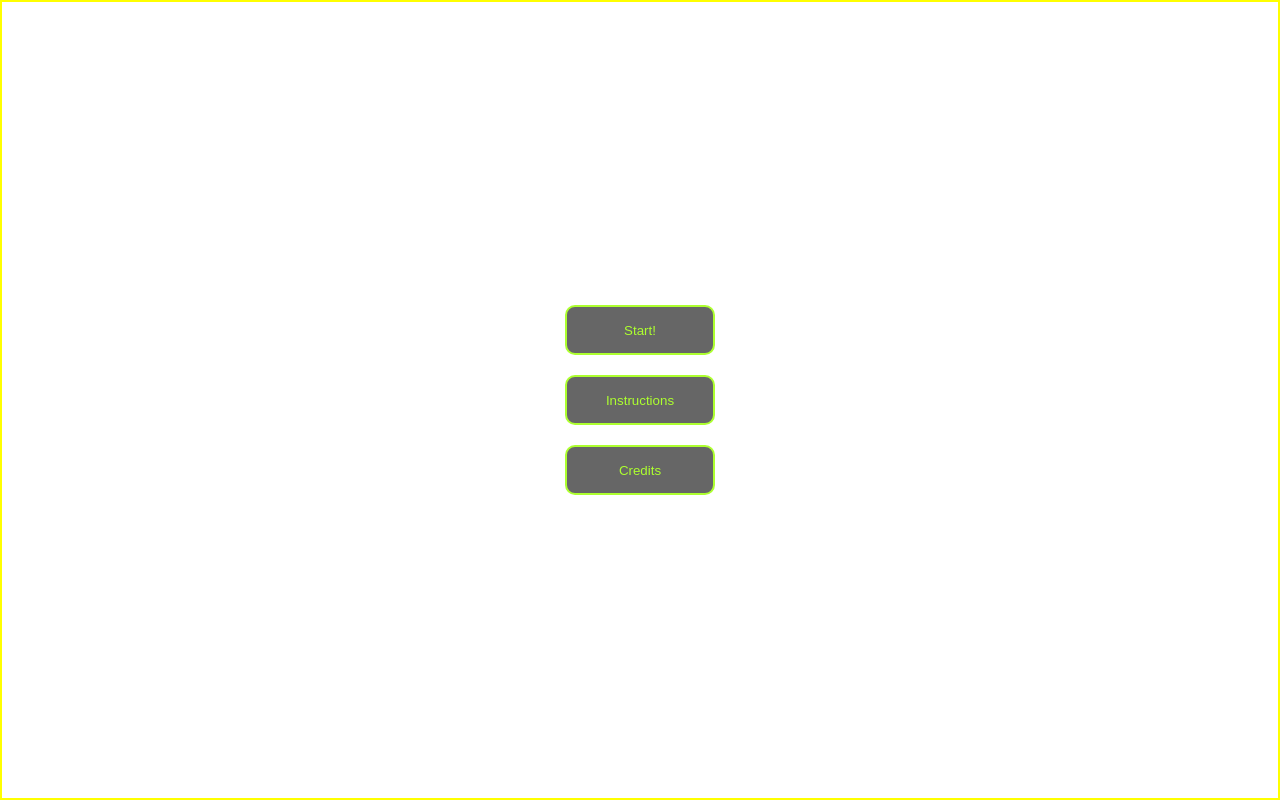
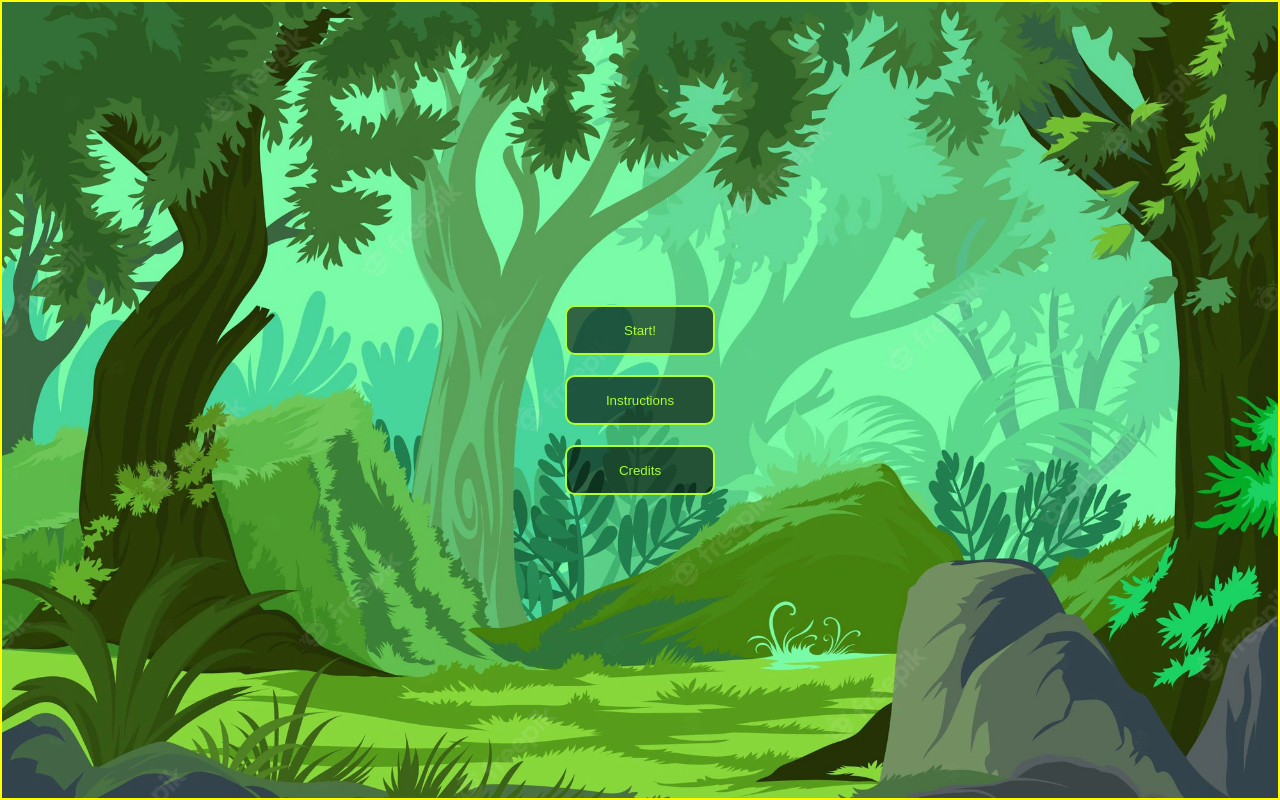
Before and after one commit to juliovillalvazo/the-legend-poko, a plain HTML site: page index.html in a window 1280 px wide. Drawn offline with Linux system fonts and the light colour scheme.

Commit message:
prueba imagen background

```diff
--- a/src/css/styles.css
+++ b/src/css/styles.css
@@ -9,7 +9,7 @@ html {
 }
 
 body {
-    background-image: url('./images/background_forest.webp');
+    background-image: url('../images/background_forest.webp');
     background-position: center;
     background-size: cover;
     background-repeat: no-repeat;
```
